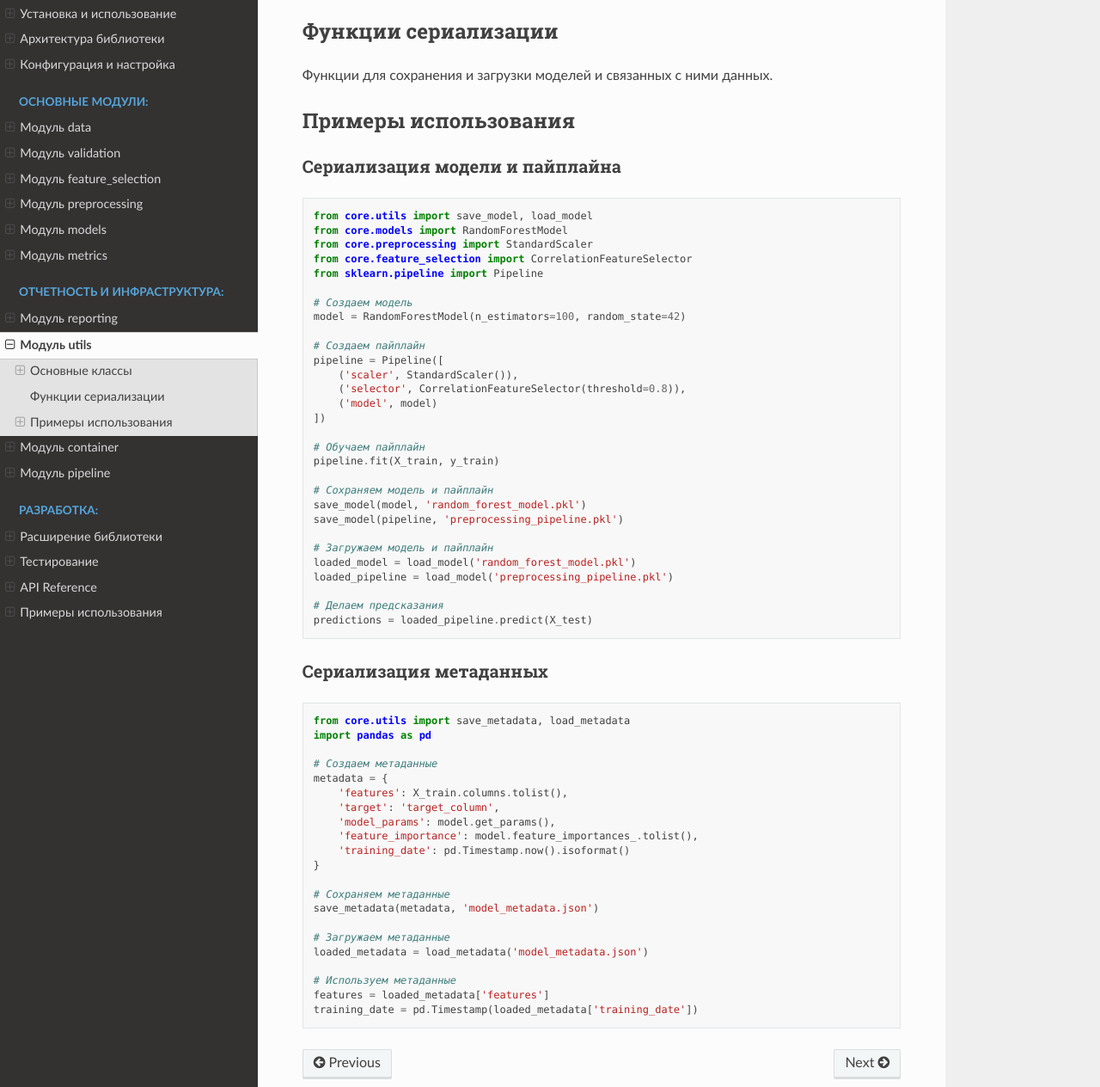
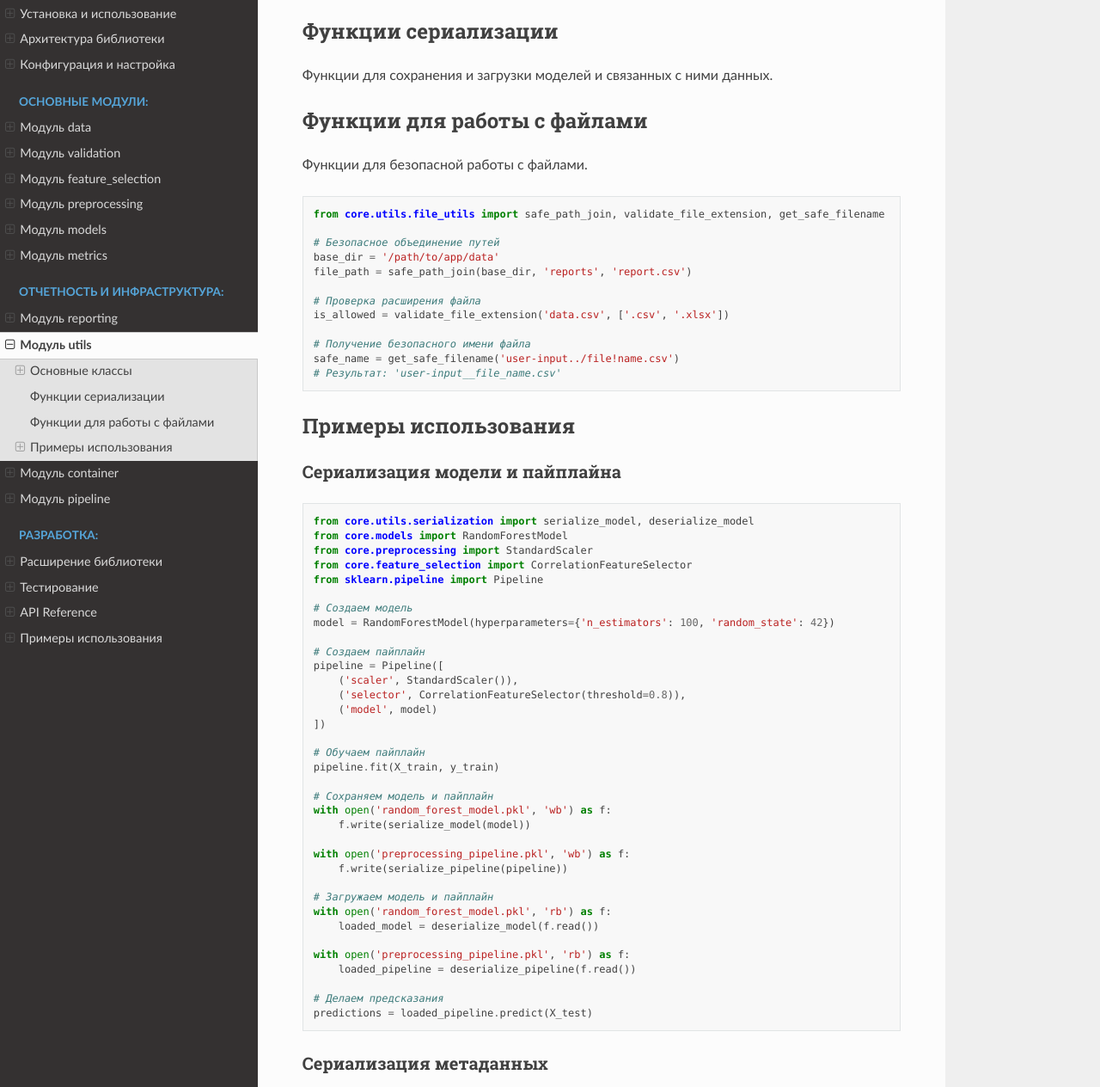
Before and after one commit to CEM3H/gpb_ml_tools, a Sphinx documentation site: the page built from docs/source/modules/utils.rst, in a window 1280 px wide and 1400 px high, scrolled down 330 px, cut to the strip 136-1400 px from the top of the window. Shown: the whole strip at 86% size. Built offline with Sphinx 7.4.7 and the Read the Docs theme 3.1.0, drawn with Linux system fonts in a browser that asks for light colours; some of the changed lines change nothing that is shown; some of the changed text lies outside the part shown.

Commit message:
Исправлена документация для соответствия реальной структуре кода

```diff
--- a/docs/source/architecture.rst
+++ b/docs/source/architecture.rst
@@ -6,14 +6,20 @@
 
 Библиотека GPB построена по модульному принципу и состоит из следующих основных компонентов:
 
-* Модуль загрузки данных (``data_loading``)
-* Модуль валидации данных (``data_validation``)
+* Модуль работы с данными (``data``)
+* Модуль валидации данных (``validation``)
 * Модуль отбора признаков (``feature_selection``)
 * Модуль предобработки данных (``preprocessing``)
+* Модуль моделей (``models``)
+* Модуль отчетов (``reporting``)
+* Модуль метрик (``metrics``)
+* Модуль утилит (``utils``)
+* Модуль пайплайна (``pipeline``)
+* Модуль контейнера (``container``)
 
 Каждый модуль представляет собой независимый компонент, который может использоваться как отдельно, так и в составе полного пайплайна обработки данных.
 
-Модуль загрузки данных
+Модуль работы с данными
 --------------------
 
 Структура
@@ -22,12 +28,13 @@
 .. code-block:: text
 
     core/
-    └── data_loading/
+    └── data/
         ├── __init__.py
         ├── base.py
-        ├── file_loader.py
-        ├── postgres_loader.py
-        └── impala_loader.py
+        ├── data_loaders.py
+        ├── validation.py
+        ├── schema.py
+        └── data_types.py
 
 Основные классы:
 
@@ -35,6 +42,9 @@
 * ``FileDataLoader`` - загрузка данных из файлов (CSV, JSON, YAML)
 * ``PostgresDataLoader`` - загрузка данных из PostgreSQL
 * ``ImpalaDataLoader`` - загрузка данных из Impala
+* ``SchemaValidator`` - валидатор данных на основе схемы
+* ``DataSchema`` - описание структуры данных
+* ``ColumnSchema`` - описание колонки данных
 
 Модуль валидации данных
 ---------------------
@@ -45,23 +55,17 @@
 .. code-block:: text
 
     core/
-    └── data_validation/
+    └── validation/
         ├── __init__.py
         ├── base.py
-        ├── schema.py
-        └── validators/
-            ├── __init__.py
-            ├── base.py
-            ├── numeric.py
-            ├── string.py
-            └── datetime.py
+        └── validators.py
 
 Основные классы:
 
-* ``DataSchema`` - описание структуры данных
-* ``ColumnSchema`` - описание колонки данных
-* ``SchemaValidator`` - базовый валидатор
-* Специализированные валидаторы для разных типов данных
+* ``BaseValidator`` - базовый валидатор
+* ``NumericValidator`` - валидатор для числовых данных
+* ``StringValidator`` - валидатор для строковых данных
+* ``DateTimeValidator`` - валидатор для дат и времени
 
 Модуль отбора признаков
 --------------------
@@ -75,21 +79,13 @@
     └── feature_selection/
         ├── __init__.py
         ├── base.py
-        ├── statistical/
-        │   ├── __init__.py
-        │   ├── variance.py
-        │   ├── correlation.py
-        │   └── mutual_info.py
-        └── model_based/
-            ├── __init__.py
-            ├── rfe.py
-            └── importance.py
+        └── selectors.py
 
 Основные классы:
 
 * ``FeatureSelector`` - базовый класс для отбора признаков
-* ``StatisticalFeatureSelector`` - отбор на основе статистических методов
-* ``ModelBasedFeatureSelector`` - отбор на основе моделей машинного обучения
+* ``RandomForestFeatureSelector`` - отбор на основе случайного леса
+* ``CorrelationFeatureSelector`` - отбор на основе корреляций
 
 Модуль предобработки данных
 -------------------------
@@ -103,24 +99,122 @@
     └── preprocessing/
         ├── __init__.py
         ├── base.py
-        ├── numeric/
-        │   ├── __init__.py
-        │   ├── scalers.py
-        │   └── transformers.py
-        ├── categorical/
-        │   ├── __init__.py
-        │   ├── encoders.py
-        │   └── transformers.py
-        └── imputation/
-            ├── __init__.py
-            ├── simple.py
-            └── knn.py
+        └── preprocessors.py
 
 Основные классы:
 
-* ``Preprocessor`` - базовый класс для предобработки данных
-* ``NumericPreprocessor`` - предобработка числовых признаков
-* ``CategoricalPreprocessor`` - предобработка категориальных признаков
+* ``DataPreprocessor`` - базовый класс для предобработки данных
+* ``DefaultPreprocessor`` - стандартный препроцессор
+
+Модуль моделей
+------------
+
+Структура
+~~~~~~~~
+
+.. code-block:: text
+
+    core/
+    └── models/
+        ├── __init__.py
+        ├── base.py
+        └── model_types.py
+
+Основные классы:
+
+* ``BaseModel`` - базовый класс для моделей
+* ``RandomForestModel`` - модель на основе случайного леса
+* ``CatBoostModel`` - модель на основе CatBoost
+
+Модуль отчетов
+------------
+
+Структура
+~~~~~~~~
+
+.. code-block:: text
+
+    core/
+    └── reporting/
+        ├── __init__.py
+        ├── utils.py
+        └── word.py
+
+Основные классы:
+
+* ``WordReportGenerator`` - генератор отчетов в формате Word
+
+Модуль метрик
+-----------
+
+Структура
+~~~~~~~~
+
+.. code-block:: text
+
+    core/
+    └── metrics/
+        ├── __init__.py
+        ├── classification.py
+        └── regression.py
+
+Основные функции:
+
+* Метрики для задач классификации
+* Метрики для задач регрессии
+
+Модуль утилит
+-----------
+
+Структура
+~~~~~~~~
+
+.. code-block:: text
+
+    core/
+    └── utils/
+        ├── __init__.py
+        ├── serialization.py
+        └── file_utils.py
+
+Основные классы и функции:
+
+* ``NumpyEncoder`` - JSON энкодер для NumPy типов
+* Функции для сериализации и десериализации моделей
+* Функции для безопасной работы с файлами
+
+Модуль пайплайна
+--------------
+
+Структура
+~~~~~~~~
+
+.. code-block:: text
+
+    core/
+    ├── __init__.py
+    └── pipeline.py
+
+Основные классы:
+
+* ``ModelPipeline`` - класс для построения полного пайплайна обработки данных
+
+Модуль контейнера
+--------------
+
+Структура
+~~~~~~~~
+
+.. code-block:: text
+
+    core/
+    ├── __init__.py
+    └── container.py
+
+Основные классы:
+
+* ``ModelContainer`` - контейнер для хранения модели и связанных с ней данных
+* ``ModelMetadata`` - метаданные модели
 
 Взаимодействие компонентов
 ------------------------
@@ -130,8 +224,10 @@
 1. Данные загружаются с помощью одного из загрузчиков (``DataLoader``)
 2. Загруженные данные проверяются на соответствие схеме (``SchemaValidator``)
 3. Из данных отбираются наиболее значимые признаки (``FeatureSelector``)
-4. Отобранные признаки проходят предобработку (``Preprocessor``)
-5. Подготовленные данные могут быть использованы для обучения моделей
+4. Отобранные признаки проходят предобработку (``DataPreprocessor``)
+5. Подготовленные данные используются для обучения моделей (``BaseModel``)
+6. Обученные модели упаковываются в контейнер (``ModelContainer``)
+7. Для моделей могут быть сгенерированы отчеты (``WordReportGenerator``)
 
 Пример взаимодействия:
 
@@ -142,16 +238,30 @@
     df = loader.load_data('data.csv')
 
     # Валидация
-    validator = SchemaValidator(schema)
-    validator.validate(df)
+    schema = DataSchema(...)
+    loader.set_schema(schema)
+    df_validated = loader.validate_schema(df)
 
     # Отбор признаков
-    selector = FeatureSelector([...])
-    X_selected = selector.select_features(X, y)
+    selector = RandomForestFeatureSelector(...)
+    X_selected = selector.fit_transform(X, y)
 
     # Предобработка
-    preprocessor = Preprocessor([...])
+    preprocessor = DefaultPreprocessor(...)
     X_processed = preprocessor.fit_transform(X_selected)
+
+    # Обучение модели
+    model = RandomForestModel(...)
+    model.fit(X_processed, y)
+
+    # Создание контейнера
+    metadata = ModelMetadata(...)
+    container = ModelContainer(model, metadata)
+
+    # Сохранение контейнера
+    from core.utils.serialization import serialize_container
+    with open('model_container.pkl', 'wb') as f:
+        f.write(serialize_container(container))
 
 Расширяемость
 -----------
@@ -159,15 +269,22 @@
 Библиотека разработана с учетом возможности расширения. Вы можете:
 
 1. Создавать собственные загрузчики данных, наследуясь от ``DataLoader``
-2. Добавлять новые типы валидаторов, наследуясь от ``SchemaValidator``
+2. Добавлять новые типы валидаторов, наследуясь от ``BaseValidator``
 3. Реализовывать новые методы отбора признаков, наследуясь от ``FeatureSelector``
-4. Создавать собственные преобразователи данных, наследуясь от ``Preprocessor``
+4. Создавать собственные преобразователи данных, наследуясь от ``DataPreprocessor``
+5. Создавать собственные модели, наследуясь от ``BaseModel``
 
 Пример создания собственного валидатора:
 
 .. code-block:: python
 
-    class CustomValidator(SchemaValidator):
-        def _validate_custom(self, series: pd.Series, schema: ColumnSchema) -> None:
+    from core.validation.base import BaseValidator
+
+    class CustomValidator(BaseValidator):
+        def __init__(self, param1, param2):
+            self.param1 = param1
+            self.param2 = param2
+
+        def validate(self, data):
             # Реализация собственной логики валидации
-            pass
+            return True
--- a/docs/source/modules/utils.rst
+++ b/docs/source/modules/utils.rst
@@ -22,6 +22,26 @@ JSON энкодер для работы с NumPy объектами.
 
 Функции для сохранения и загрузки моделей и связанных с ними данных.
 
+Функции для работы с файлами
+--------------------------
+
+Функции для безопасной работы с файлами.
+
+.. code-block:: python
+
+    from core.utils.file_utils import safe_path_join, validate_file_extension, get_safe_filename
+
+    # Безопасное объединение путей
+    base_dir = '/path/to/app/data'
+    file_path = safe_path_join(base_dir, 'reports', 'report.csv')
+
+    # Проверка расширения файла
+    is_allowed = validate_file_extension('data.csv', ['.csv', '.xlsx'])
+
+    # Получение безопасного имени файла
+    safe_name = get_safe_filename('user-input../file!name.csv')
+    # Результат: 'user-input__file_name.csv'
+
 Примеры использования
 -------------------
 
@@ -30,14 +50,14 @@ JSON энкодер для работы с NumPy объектами.
 
 .. code-block:: python
 
-    from core.utils import save_model, load_model
+    from core.utils.serialization import serialize_model, deserialize_model
     from core.models import RandomForestModel
     from core.preprocessing import StandardScaler
     from core.feature_selection import CorrelationFeatureSelector
     from sklearn.pipeline import Pipeline
 
     # Создаем модель
-    model = RandomForestModel(n_estimators=100, random_state=42)
+    model = RandomForestModel(hyperparameters={'n_estimators': 100, 'random_state': 42})
 
     # Создаем пайплайн
     pipeline = Pipeline([
@@ -50,12 +70,18 @@ JSON энкодер для работы с NumPy объектами.
     pipeline.fit(X_train, y_train)
 
     # Сохраняем модель и пайплайн
-    save_model(model, 'random_forest_model.pkl')
-    save_model(pipeline, 'preprocessing_pipeline.pkl')
+    with open('random_forest_model.pkl', 'wb') as f:
+        f.write(serialize_model(model))
+
+    with open('preprocessing_pipeline.pkl', 'wb') as f:
+        f.write(serialize_pipeline(pipeline))
 
     # Загружаем модель и пайплайн
-    loaded_model = load_model('random_forest_model.pkl')
-    loaded_pipeline = load_model('preprocessing_pipeline.pkl')
+    with open('random_forest_model.pkl', 'rb') as f:
+        loaded_model = deserialize_model(f.read())
+
+    with open('preprocessing_pipeline.pkl', 'rb') as f:
+        loaded_pipeline = deserialize_pipeline(f.read())
 
     # Делаем предсказания
     predictions = loaded_pipeline.predict(X_test)
@@ -65,7 +91,7 @@ JSON энкодер для работы с NumPy объектами.
 
 .. code-block:: python
 
-    from core.utils import save_metadata, load_metadata
+    from core.utils.serialization import serialize_metadata, deserialize_metadata
     import pandas as pd
 
     # Создаем метаданные
@@ -78,10 +104,12 @@ JSON энкодер для работы с NumPy объектами.
     }
 
     # Сохраняем метаданные
-    save_metadata(metadata, 'model_metadata.json')
+    with open('model_metadata.json', 'w') as f:
+        f.write(serialize_metadata(metadata))
 
     # Загружаем метаданные
-    loaded_metadata = load_metadata('model_metadata.json')
+    with open('model_metadata.json', 'r') as f:
+        loaded_metadata = deserialize_metadata(f.read())
 
     # Используем метаданные
     features = loaded_metadata['features']
```
